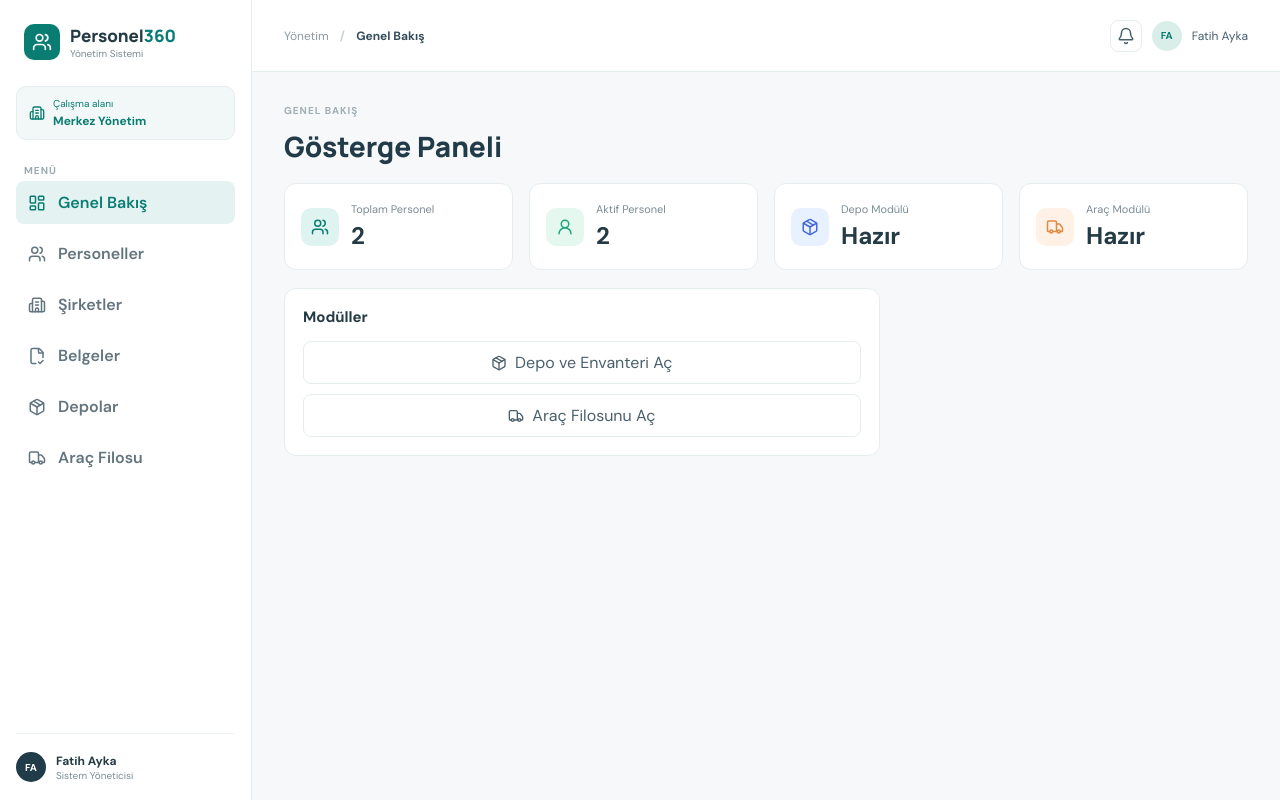
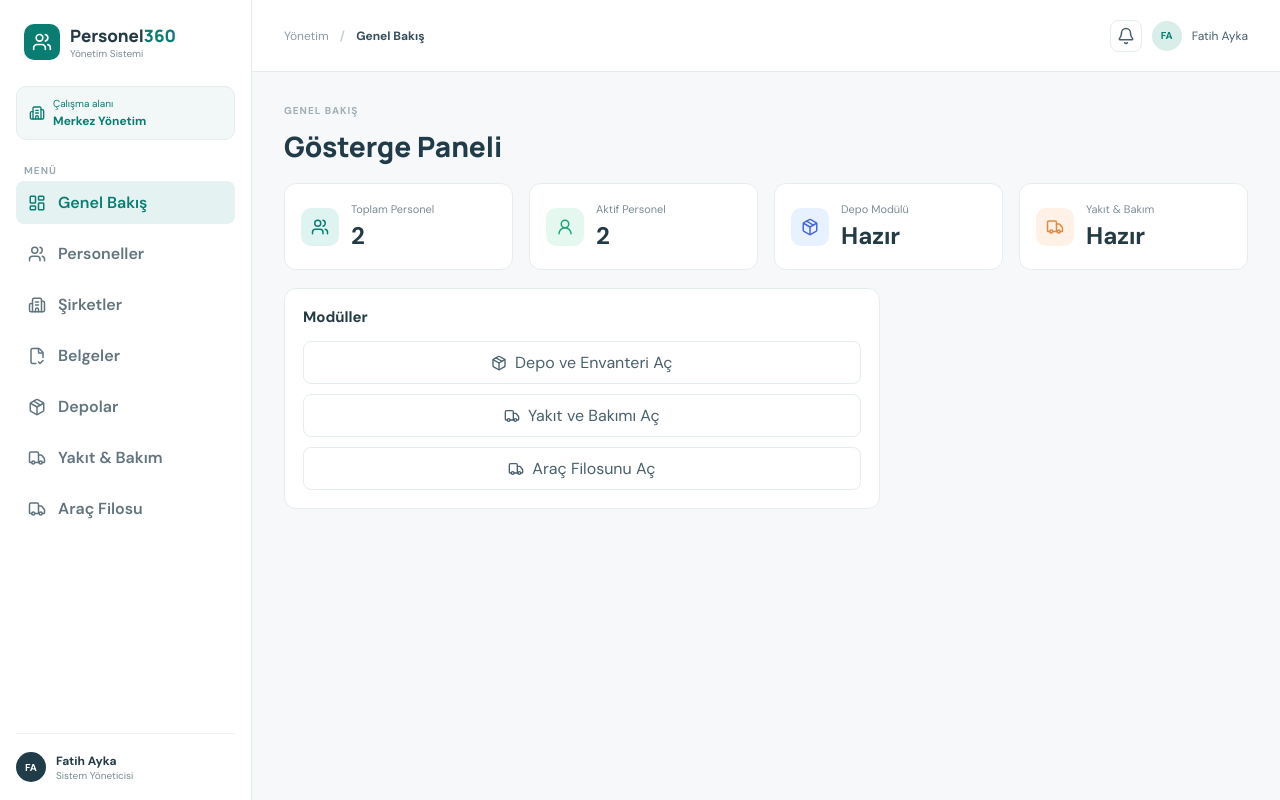
Before and after one commit to fatihayka20-lab/personel-yonetim-sistemi, a React (Vite) app: page / in a window 1280 px wide. Built offline with nearby package versions, Linux system fonts and the light colour scheme.

Commit message:
Yakıt ve bakım modülünü ana menüye bağla

```diff
--- a/src/main.jsx
+++ b/src/main.jsx
@@ -2,6 +2,7 @@ import React, { useMemo, useState } from 'react'
 import { createRoot } from 'react-dom/client'
 import { Bell, Building2, FileCheck2, LayoutDashboard, Package, Truck, UserRound, Users } from 'lucide-react'
 import { InventoryModule } from './InventoryModule'
+import { OperationsModule } from './OperationsModule'
 import { VehicleModule } from './VehicleModule'
 import './styles.css'
 
@@ -19,6 +20,7 @@ const navItems = [
   ['Şirketler', Building2],
   ['Belgeler', FileCheck2],
   ['Depolar', Package],
+  ['Yakıt & Bakım', Truck],
   ['Araç Filosu', Truck],
 ]
 const nameOf = (person) => `${person.firstName} ${person.lastName}`
@@ -46,6 +48,7 @@ function App() {
         {active === 'Şirketler' && <CompaniesPage companies={companies} people={people} />}
         {active === 'Belgeler' && <Placeholder title="Belge Takibi" text="Personel belgeleri bu modülde yönetilecek." />}
         {active === 'Depolar' && <InventoryModule />}
+        {active === 'Yakıt & Bakım' && <OperationsModule />}
         {active === 'Araç Filosu' && <VehicleModule />}
       </section>
     </main>
@@ -53,7 +56,7 @@ function App() {
 }
 
 function Dashboard({ people, setActive }) {
-  return <div className="page-stack"><div className="page-heading"><div><small className="eyebrow">GENEL BAKIŞ</small><h1>Gösterge Paneli</h1></div></div><div className="card-grid"><Stat title="Toplam Personel" value={people.length} icon={Users} tone="teal" /><Stat title="Aktif Personel" value={people.filter((person) => person.status === 'Aktif').length} icon={UserRound} tone="green" /><Stat title="Depo Modülü" value="Hazır" icon={Package} tone="blue" /><Stat title="Araç Modülü" value="Hazır" icon={Truck} tone="amber" /></div><div className="content-grid"><div className="panel"><h3>Modüller</h3><div className="stack-list"><button className="mini-button" onClick={() => setActive('Depolar')}><Package size={16} /> Depo ve Envanteri Aç</button><button className="mini-button" onClick={() => setActive('Araç Filosu')}><Truck size={16} /> Araç Filosunu Aç</button></div></div></div></div>
+  return <div className="page-stack"><div className="page-heading"><div><small className="eyebrow">GENEL BAKIŞ</small><h1>Gösterge Paneli</h1></div></div><div className="card-grid"><Stat title="Toplam Personel" value={people.length} icon={Users} tone="teal" /><Stat title="Aktif Personel" value={people.filter((person) => person.status === 'Aktif').length} icon={UserRound} tone="green" /><Stat title="Depo Modülü" value="Hazır" icon={Package} tone="blue" /><Stat title="Yakıt & Bakım" value="Hazır" icon={Truck} tone="amber" /></div><div className="content-grid"><div className="panel"><h3>Modüller</h3><div className="stack-list"><button className="mini-button" onClick={() => setActive('Depolar')}><Package size={16} /> Depo ve Envanteri Aç</button><button className="mini-button" onClick={() => setActive('Yakıt & Bakım')}><Truck size={16} /> Yakıt ve Bakımı Aç</button><button className="mini-button" onClick={() => setActive('Araç Filosu')}><Truck size={16} /> Araç Filosunu Aç</button></div></div></div></div>
 }
 
 function Stat({ title, value, icon: Icon, tone }) { return <div className="stat-card"><div className={`icon-box ${tone}`}><Icon size={18} /></div><div><small>{title}</small><strong>{value}</strong></div></div> }
```
